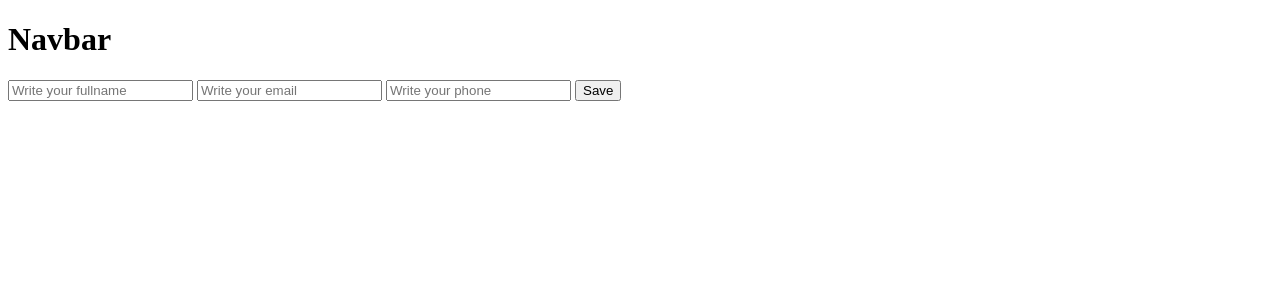
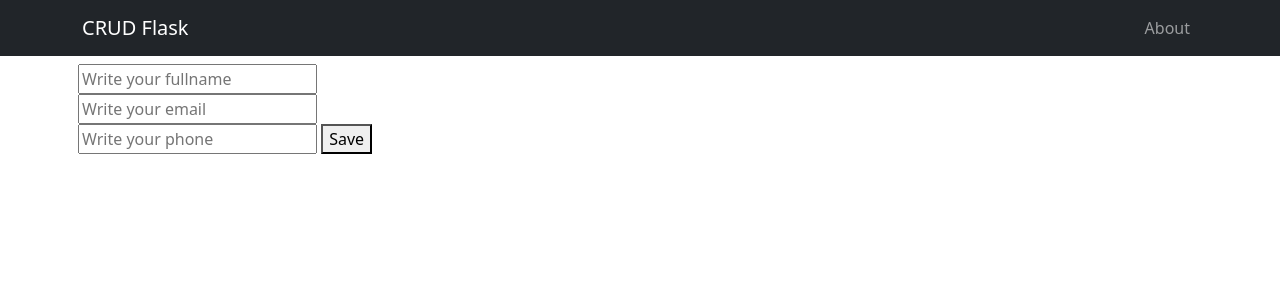
Before and after one commit to abelcarriizo/CRUD_Flask, a Flask app: page / in a window 1280 px wide. Shown: the top 300 px of the page. Run offline with Flask 3, Linux system fonts and the light colour scheme.

Commit message:
Se añadieron algunos estilos de bootstrap

```diff
--- a/routes/contacts.py
+++ b/routes/contacts.py
@@ -50,3 +50,7 @@ def delete(id):
     flash('Contact deleted successfully!')
 
     return redirect(url_for('contacts.home'))
+
+@contacts.route("/about")
+def about():
+    return render_template('about.html')
--- a/templates/index.html
+++ b/templates/index.html
@@ -12,7 +12,9 @@
 
 {% endwith %}
 
+<div class="row">
 
+    <div class="col-md-5">
         <form action="/new" method="POST">
             <input type="text" name="fullname" placeholder="Write your fullname">
             <input type="text" name="email" placeholder="Write your email">
@@ -20,7 +22,9 @@
 
             <button>Save</button>
         </form>
+    </div>
 
+    <div class="col-md-7">
         <div>
             {% for contact in contacts %}
             <div>
@@ -35,5 +39,7 @@
 
             {% endfor %}
         </div>
+    </div>
 
+</div>
 {% endblock %}
--- a/templates/layout.html
+++ b/templates/layout.html
@@ -4,13 +4,16 @@
     <meta charset="UTF-8">
     <meta name="viewport" content="width=device-width, initial-scale=1.0">
     <title>CRUD_Flask</title>
+    <link href="https://cdn.jsdelivr.net/npm/bootstrap@5.3.2/dist/css/bootstrap.min.css" rel="stylesheet" integrity="sha384-T3c6CoIi6uLrA9TneNEoa7RxnatzjcDSCmG1MXxSR1GAsXEV/Dwwykc2MPK8M2HN" crossorigin="anonymous">
 </head>
 <body>
 
-    <h1> Navbar</h1>
+    {% include "partials/_navbar.html" %}
 
-    {% block body %}
-    {% endblock %}
+    <div class="container p-2">
+        {% block body %}
+        {% endblock %}
+    </div>
 
 </body>
 </html>
--- /dev/null
+++ b/templates/partials/_navbar.html
@@ -0,0 +1,15 @@
+<nav class="navbar navbar-expand-lg navbar-dark bg-dark">
+    <div class="container">
+      <a class="navbar-brand" href="/">CRUD Flask</a>
+      <button class="navbar-toggler" type="button" data-bs-toggle="collapse" data-bs-target="#navbarNav" aria-controls="navbarNav" aria-expanded="false" aria-label="Toggle navigation">
+        <span class="navbar-toggler-icon"></span>
+      </button>
+      <div class="collapse navbar-collapse" id="navbarNav">
+        <ul class="navbar-nav ms-auto">
+          <li class="nav-item">
+            <a class="nav-link" href="/about">About</a>
+          </li>
+        </ul>
+      </div>
+    </div>
+  </nav>
```
Lines whose indentation alone changed are shown as unchanged.
